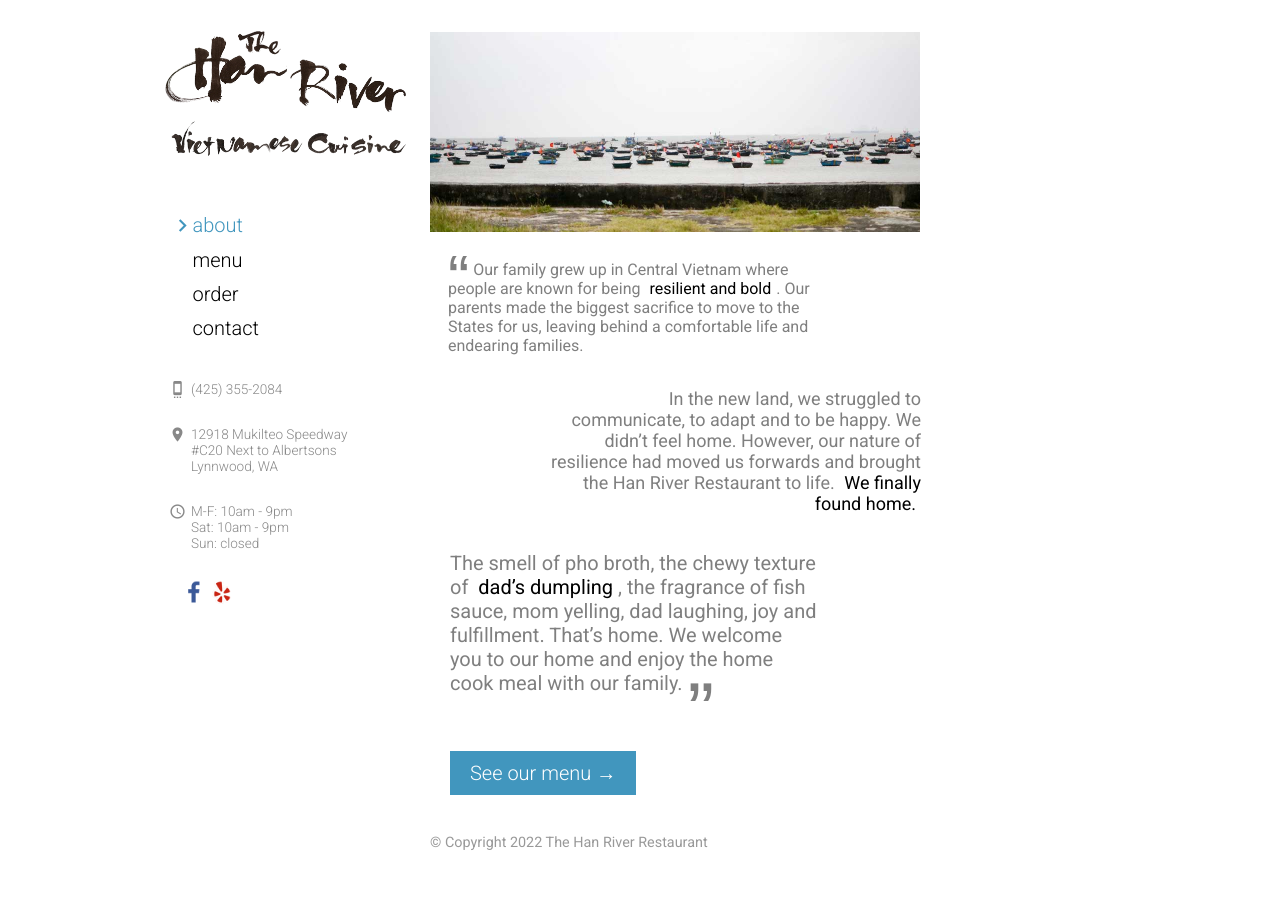
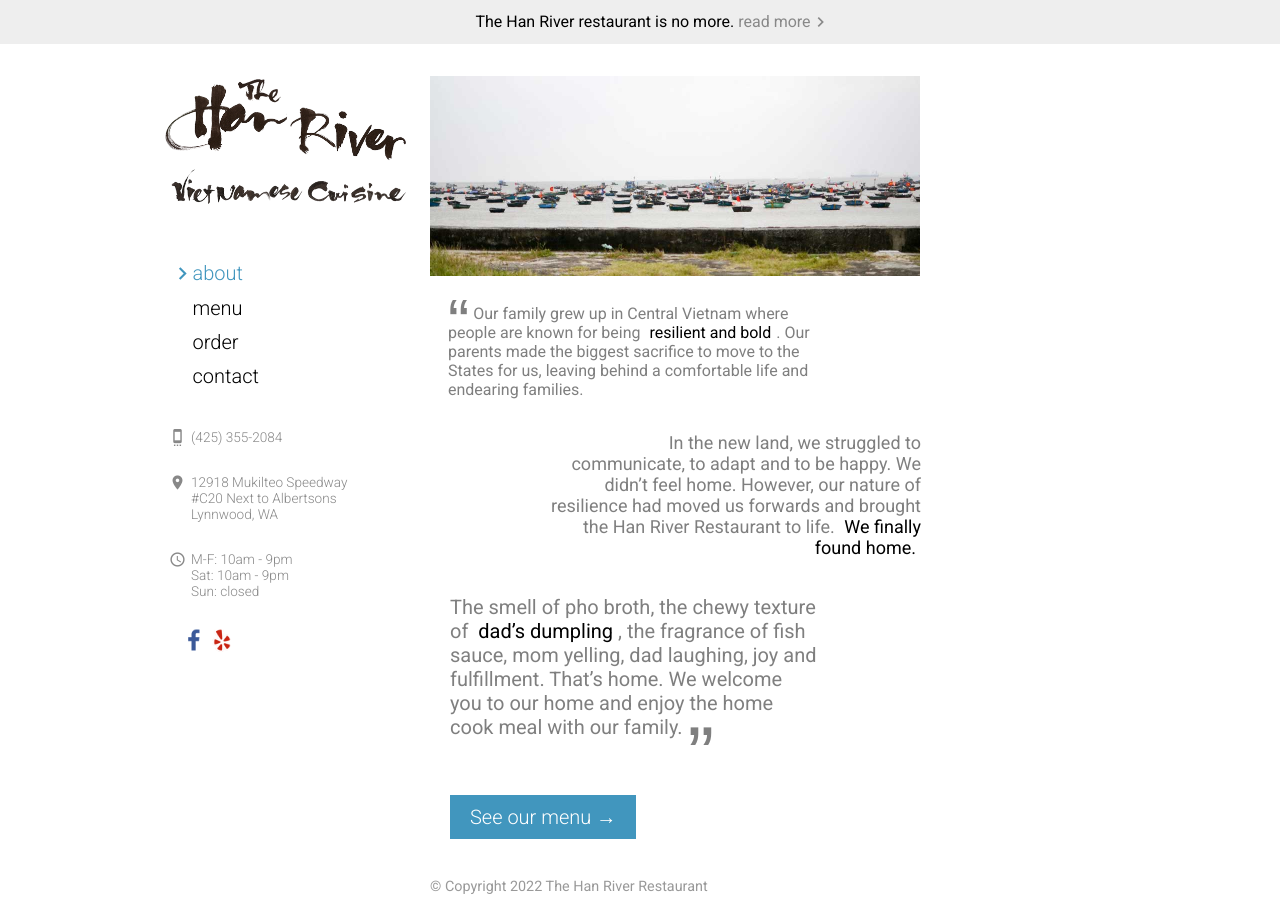
Before and after one commit to hanriver/site, a Jekyll site: the page built from index.html, in a window 1280 px wide and 900 px high. Built offline with Jekyll 4.4.1, drawn with Linux system fonts in a browser that asks for light colours.

Commit message:
Closure banner

```diff
--- /dev/null
+++ b/_includes/banner.html
@@ -0,0 +1,6 @@
+<div id="banner">
+  <div class="fixed-width">
+    The Han River restaurant is no more.
+    <a href="{{ site.baseurl }}/closure.html">read more</a>
+  </div>
+</div>
--- a/_includes/header.html
+++ b/_includes/header.html
@@ -1,4 +1,5 @@
 <header>
+    <div class="fixed-width" id="header-inner">
         <div id="logo-and-menu">
             <div>
                 <h1>The Han River Restaurant</h1>
@@ -35,4 +36,5 @@
                 <a href="https://www.facebook.com/thehanriver/" id="social-links-facebook"><img src="images/social-icon-fb-color.png" alt="The Han River on Facebook"></a><a href="http://www.yelp.com/biz/the-han-river-restaurant-lynnwood" id="social-links-yelp"><img src="images/social-icon-yelp-color.png" alt="The Han River on Yelp"></a>
             </div>
         </div>
+    </div>
 </header>
--- a/_layouts/default.html
+++ b/_layouts/default.html
@@ -1,34 +1,52 @@
-<!doctype html>
+<!DOCTYPE html>
 <html>
   <head>
-    <meta charset="utf-8">
+    <meta charset="utf-8" />
     <meta http-equiv="cache-control" content="max-age=0" />
-    <meta http-equiv="X-UA-Compatible" content="IE=edge">
-    <meta name="viewport" content="width=device-width, initial-scale=1">
+    <meta http-equiv="X-UA-Compatible" content="IE=edge" />
+    <meta name="viewport" content="width=device-width, initial-scale=1" />
 
     <title>The Han River Restaurant{% if page.title %} - {{ page.title }}{% endif %}</title>
 
     {% comment %}
-    <meta name="description" content="{% if page.excerpt %}{{ page.excerpt | strip_html | strip_newlines | truncate: 160 }}{% else %}{{ site.description }}{% endif %}">
-    {% endcomment %}
+    <meta
+      name="description"
+      content="{% if page.excerpt %}{{ page.excerpt | strip_html | strip_newlines | truncate: 160 }}{% else %}{{ site.description }}{% endif %}"
+    />
+    {% endcomment %} <link rel="stylesheet" href="{{ "/css/main3.css" | prepend: site.baseurl }}">
+    {% if page.custom_css %} {% for css in page.custom_css %}
+    <link
+      rel="stylesheet"
+      href="{{ site.baseurl }}/css/{{ css }}.css"
+      media="screen"
+      type="text/css"
+    />
+    {% endfor %} {% endif %}
 
-    <link rel="stylesheet" href="{{ "/css/main3.css" | prepend: site.baseurl }}">
-    {% if page.custom_css %}
-        {% for css in page.custom_css %}
-            <link rel="stylesheet" href="{{ site.baseurl }}/css/{{ css }}.css" media="screen" type="text/css">
-        {% endfor %}
-    {% endif %}
-
-    <link rel="canonical" href="{{ page.url | replace:'index.html','' | prepend: site.baseurl | prepend: site.url }}">
-    <link href="https://fonts.googleapis.com/icon?family=Material+Icons" rel="stylesheet">
-    <link href='https://fonts.googleapis.com/css?family=Roboto:400,300,100,500,700&subset=latin,vietnamese' rel='stylesheet' type='text/css'>
-    <link href='https://fonts.googleapis.com/css?family=Roboto+Slab:400,700,300&subset=latin,vietnamese' rel='stylesheet' type='text/css'>
+    <link
+      rel="canonical"
+      href="{{ page.url | replace:'index.html','' | prepend: site.baseurl | prepend: site.url }}"
+    />
+    <link href="https://fonts.googleapis.com/icon?family=Material+Icons" rel="stylesheet" />
+    <link
+      href="https://fonts.googleapis.com/css?family=Roboto:400,300,100,500,700&subset=latin,vietnamese"
+      rel="stylesheet"
+      type="text/css"
+    />
+    <link
+      href="https://fonts.googleapis.com/css?family=Roboto+Slab:400,700,300&subset=latin,vietnamese"
+      rel="stylesheet"
+      type="text/css"
+    />
 
     <script>
       // Check if a new cache is available on page load.
-        window.addEventListener('load', function(e) {
-
-            window.applicationCache.addEventListener('updateready', function(e) {
+      window.addEventListener(
+        "load",
+        function (e) {
+          window.applicationCache.addEventListener(
+            "updateready",
+            function (e) {
               if (window.applicationCache.status == window.applicationCache.UPDATEREADY) {
                 // Browser downloaded a new app cache.
                 // Swap it in and reload the page to get the new hotness.
@@ -37,21 +55,21 @@
               } else {
                 // Manifest didn't changed. Nothing new to server.
               }
-            }, false);
-
-        }, false);
+            },
+            false
+          );
+        },
+        false
+      );
     </script>
   </head>
   <body>
-    <div class="fixed-width" id="container">
+    {% include banner.html %}
+    <div id="container" class="fixed-width">
       {% include header.html %}
       <div id="middle">
-            <div id="content">
-                {{ content }}
-            </div>
-            <footer>
-                &copy; Copyright {{ site.time | date: '%Y' }} The Han River Restaurant
-            </footer>
+        <div id="content">{{ content }}</div>
+        <footer>&copy; Copyright {{ site.time | date: '%Y' }} The Han River Restaurant</footer>
       </div>
     </div>
   </body>
--- a/css/main3.scss
+++ b/css/main3.scss
@@ -1,29 +1,29 @@
 ---
 ---
 
-@import 'common.scss';
-
+@import "common.scss";
 
 a {
-    color:#888;
+  color: #888;
   text-decoration: none;
 
   &:hover {
-        color:$primary-color;
+    color: $primary-color;
   }
 }
 
 h1 {
-    margin:0;
-    margin-bottom:1em;
+  margin: 0;
+  margin-bottom: 1em;
 }
 
-html, body {
-    font-family: 'Roboto', sans-serif;
-    height:100%;
-    padding:0;
-    margin:0;
-    background-color:#fff;
+html,
+body {
+  font-family: "Roboto", sans-serif;
+  height: 100%;
+  padding: 0;
+  margin: 0;
+  background-color: #fff;
 }
 
 address {
@@ -31,102 +31,30 @@ address {
 }
 
 .fixed-width {
-    width:980px;
-    margin-left:auto;
-    margin-right:auto;
+  width: 980px;
+  margin-left: auto;
+  margin-right: auto;
 
   @media #{$media-small} {
-        width:auto;
-        margin-left:10px;
-        margin-right:10px;
+    width: auto;
+    margin-left: 10px;
+    margin-right: 10px;
   }
 }
 
-#container {
-    height:100%;
-    display:flex;
+#banner {
+  width: 100%;
+  background-color: #eee;
+  text-align: center;
+  padding: 12px;
+  color: #000;
 
-    @media #{$media-static-menu} {
-        display:block;
-    }
-
-
-    @media #{$media-small} {
-        display:block;
-    }
-}
-
-#middle {
-    margin-top:2em;
-    width:100%;
-}
-
-
-// header floating or not
-header {
-    background-color:#efefef;
-    background-color:transparent;
-    min-width: 250px;
-    padding:15px;
-    margin-top:1em;
-
-    @media #{$media-static-menu} {
-        position:fixed;
-        bottom:0em;
-        top:0em;
-    }
-
-    @media #{$media-small} {
-        text-align: center;
-        padding:0;
-    }
-}
-
-header h1 {
-    display:none;
-}
-
-#logo-image {
-    height: 125px;
-}
-
-#left-menu {
-    flex-direction: column;
-    margin-top:3em;
-    font-weight:300;
-
-    @media #{$media-small} {
-        margin-top:1em;
-        background-color:$primary-color;
-
-    }
-}
-
-#left-menu .menu, .submenu {
-    margin:0;
-    padding:0;
-    list-style:none;
-}
-
-#left-menu .submenu {
-    margin-left:1.5em;
-}
-
-#left-menu {
-    .menu {
   a {
-            text-decoration: none;
-            color:black;
-            display:block;
-            padding:0.25em;
-            text-transform: lowercase;
-            font-size:1.25em;
-
-            &:before {
-                font-family: 'Material Icons';
+    &:after {
+      font-family: "Material Icons";
       font-weight: normal;
       font-style: normal;
-                font-size: 24px;  /* Preferred icon size */
+      font-size: 24px; /* Preferred icon size */
       display: inline-block;
       line-height: 1;
       text-transform: none;
@@ -144,50 +72,161 @@ header h1 {
       -moz-osx-font-smoothing: grayscale;
 
       /* Support for IE. */
-                font-feature-settings: 'liga';
+      font-feature-settings: "liga";
 
-                font-size:1.25em;
-                content:'';
-                width:0.9em;
-                vertical-align:top;
-                display:inline-block;
+      font-size: 1.25em;
+      content: "chevron_right";
+      width: 0.9em;
+      vertical-align: top;
+      display: inline-block;
+    }
+  }
+}
+
+#container {
+  height: 100%;
+  display: flex;
+
+  @media #{$media-static-menu} {
+    display: block;
   }
 
   @media #{$media-small} {
-                color:white;
-                font-weight:normal;
+    display: block;
+  }
+}
+
+#middle {
+  margin-top: 2em;
+  width: 100%;
+}
+
+// header floating or not
+header {
+  background-color: #efefef;
+  background-color: transparent;
+  min-width: 250px;
+  padding: 15px;
+  margin-top: 4em;
+
+  @media #{$media-static-menu} {
+    position: fixed;
+    bottom: 0em;
+    top: 0em;
+  }
+
+  @media #{$media-small} {
+    text-align: center;
+    padding: 0;
+  }
+}
+
+header h1 {
+  display: none;
+}
+
+#logo-image {
+  height: 125px;
+}
+
+#left-menu {
+  flex-direction: column;
+  margin-top: 3em;
+  font-weight: 300;
+
+  @media #{$media-small} {
+    margin-top: 1em;
+    background-color: $primary-color;
+  }
+}
+
+#left-menu .menu,
+.submenu {
+  margin: 0;
+  padding: 0;
+  list-style: none;
+}
+
+#left-menu .submenu {
+  margin-left: 1.5em;
+}
+
+#left-menu {
+  .menu {
+    a {
+      text-decoration: none;
+      color: black;
+      display: block;
+      padding: 0.25em;
+      text-transform: lowercase;
+      font-size: 1.25em;
+
+      &:before {
+        font-family: "Material Icons";
+        font-weight: normal;
+        font-style: normal;
+        font-size: 24px; /* Preferred icon size */
+        display: inline-block;
+        line-height: 1;
+        text-transform: none;
+        letter-spacing: normal;
+        word-wrap: normal;
+        white-space: nowrap;
+        direction: ltr;
+
+        /* Support for all WebKit browsers. */
+        -webkit-font-smoothing: antialiased;
+        /* Support for Safari and Chrome. */
+        text-rendering: optimizeLegibility;
+
+        /* Support for Firefox. */
+        -moz-osx-font-smoothing: grayscale;
+
+        /* Support for IE. */
+        font-feature-settings: "liga";
+
+        font-size: 1.25em;
+        content: "";
+        width: 0.9em;
+        vertical-align: top;
+        display: inline-block;
+      }
+
+      @media #{$media-small} {
+        color: white;
+        font-weight: normal;
       }
     }
 
     a:hover {
-            color:$primary-color;
+      color: $primary-color;
 
       @media #{$media-small} {
-                color:$primary-color-light;
+        color: $primary-color-light;
       }
     }
 
     li.selected a {
-            color:$primary-color;
+      color: $primary-color;
 
       &:before {
-                content: 'chevron_right';
+        content: "chevron_right";
       }
 
       @media #{$media-small} {
-                color:$primary-color-light;
+        color: $primary-color-light;
       }
     }
 
     @media #{$media-small} {
       & {
-                display:flex;
-                width:100%;
-                margin-top:0;
+        display: flex;
+        width: 100%;
+        margin-top: 0;
 
         li {
           flex-grow: 1;
-                    font-size:1.25em;
+          font-size: 1.25em;
         }
       }
     }
@@ -195,144 +234,148 @@ header h1 {
 }
 
 header #header-extras {
-    margin-top:2em;
+  margin-top: 2em;
 
   .info-item {
-        display:flex;
-        color:#888;
-        padding:4px;
-        margin-top:1.5em;
-        font-weight:300;
-        font-size:0.85em;
+    display: flex;
+    color: #888;
+    padding: 4px;
+    margin-top: 1.5em;
+    font-weight: 300;
+    font-size: 0.85em;
 
     i {
-            vertical-align:top;
-            font-size:1.25em;
-            color:inherit;
-            margin-right:5px;
+      vertical-align: top;
+      font-size: 1.25em;
+      color: inherit;
+      margin-right: 5px;
     }
   }
 
   a.info-item {
     &:hover {
-            color:$primary-color;
+      color: $primary-color;
     }
   }
 
-    #location, #hours, #social-links, #phone {
+  #location,
+  #hours,
+  #social-links,
+  #phone {
     /*
         text-align:center;
         */
   }
 
   #social-links {
-        margin-top:1.5em;
-        margin-left:1em;
+    margin-top: 1.5em;
+    margin-left: 1em;
   }
 
   @media #{$media-small} {
+    display: flex;
+    margin-top: 0;
+    align-items: flex-start;
 
-        display:flex;
-        margin-top:0;
-        align-items:flex-start;
-
-        #location, #hours {
+    #location,
+    #hours {
     }
 
-        #location, #hours {
-            display:none;
+    #location,
+    #hours {
+      display: none;
       & :nth-child(2) {
-                display:none;
+        display: none;
       }
     }
 
     .info-item {
-            display:flex;
-            margin-top:0;
+      display: flex;
+      margin-top: 0;
 
       i {
-                color:$primary-color;
-                font-size:24px;
+        color: $primary-color;
+        font-size: 24px;
         // width:48px;
-                margin:0;
-                padding-right:12px;
-                height:48px;
-                line-height:48px;
-                text-align:center;
+        margin: 0;
+        padding-right: 12px;
+        height: 48px;
+        line-height: 48px;
+        text-align: center;
       }
     }
 
     #phone {
-            text-align:left;
-            flex-grow:1;
-            font-size:24px;
-            padding-left:0;
+      text-align: left;
+      flex-grow: 1;
+      font-size: 24px;
+      padding-left: 0;
 
       :nth-child(2) {
-                line-height:48px;
-                padding-right:16px;
-                white-space:nowrap;
+        line-height: 48px;
+        padding-right: 16px;
+        white-space: nowrap;
       }
 
       i {
-                margin-left:0;
-                color:inherit;
+        margin-left: 0;
+        color: inherit;
       }
     }
 
     #social-links {
-            text-align:right;
-            margin:0;
+      text-align: right;
+      margin: 0;
 
       a {
-                margin-left:10px;
+        margin-left: 10px;
         vertical-align: bottom;
-                margin:4px;
-                padding:12px;
-                display:inline-block;
+        margin: 4px;
+        padding: 12px;
+        display: inline-block;
 
         &:hover {
         }
 
         img {
-                    display:block;
-                    width:24px;
-                    height:24px;
-                    padding:0;
+          display: block;
+          width: 24px;
+          height: 24px;
+          padding: 0;
         }
       }
     }
 
-        #phone, #social-links {
+    #phone,
+    #social-links {
       a {
-                color:$primary-color;
-                display:inline-block;
-                border-bottom:medium solid black;
+        color: $primary-color;
+        display: inline-block;
+        border-bottom: medium solid black;
 
         &#social-links-yelp {
-                    border-color:#a00;
+          border-color: #a00;
         }
 
         &#social-links-facebook {
-                    border-color:#3b5998
+          border-color: #3b5998;
         }
       }
     }
   }
 }
 
-
 #social-links a img {
-    width:24px;
-    padding:0.1em;
+  width: 24px;
+  padding: 0.1em;
 }
 
 #social-links a {
-   opacity:1;
+  opacity: 1;
 }
 
 #social-links a:hover {
-    opacity:1;
+  opacity: 1;
 }
 
 #logo-and-menu {
@@ -340,9 +383,10 @@ header #header-extras {
   }
 }
 
-#content, footer {
+#content,
+footer {
   @media #{$media-static-menu} {
-        margin-left:280px;
+    margin-left: 280px;
   }
 }
 
@@ -352,53 +396,52 @@ header #header-extras {
 }
 
 #content h1 {
-    font-weight:200;
+  font-weight: 200;
   text-transform: lowercase;
 }
 
 #front-images {
-    display:flex;
-    width:100%;
+  display: flex;
+  width: 100%;
 }
 
 #front-images div {
-    flex:1;
-    text-align:center;
+  flex: 1;
+  text-align: center;
 }
 
 #front-images img {
-    width:300px;
+  width: 300px;
 }
 
 footer {
-    color:#999;
-    margin-top:2em;
-    margin-bottom:2em;
-    font-size:0.9em;
+  color: #999;
+  margin-top: 2em;
+  margin-bottom: 2em;
+  font-size: 0.9em;
 }
 
 span.rarr {
-    background-image:url('../images/ico_rarr.png');
-    background-size:cover;
-    width:1em;
-    height:0.8em;
-    margin:0 0.25em;
-    display:inline-block;
+  background-image: url("../images/ico_rarr.png");
+  background-size: cover;
+  width: 1em;
+  height: 0.8em;
+  margin: 0 0.25em;
+  display: inline-block;
 }
 
-
 .notice {
-    background-color:#fff;
-    color:#d10;
-    padding:10px;
-    border:1px solid #d10;
-    margin-bottom:10px;
-    width:70%;
-    font-size:1.15em;
+  background-color: #fff;
+  color: #d10;
+  padding: 10px;
+  border: 1px solid #d10;
+  margin-bottom: 10px;
+  width: 70%;
+  font-size: 1.15em;
   box-sizing: border-box;
 
   @media #{$media-small} {
-        width:100%;
+    width: 100%;
   }
 
   strong {
```
Also changed, not shown: closure.html (added, +42 -0 lines). Lines whose indentation alone changed are shown as unchanged.
